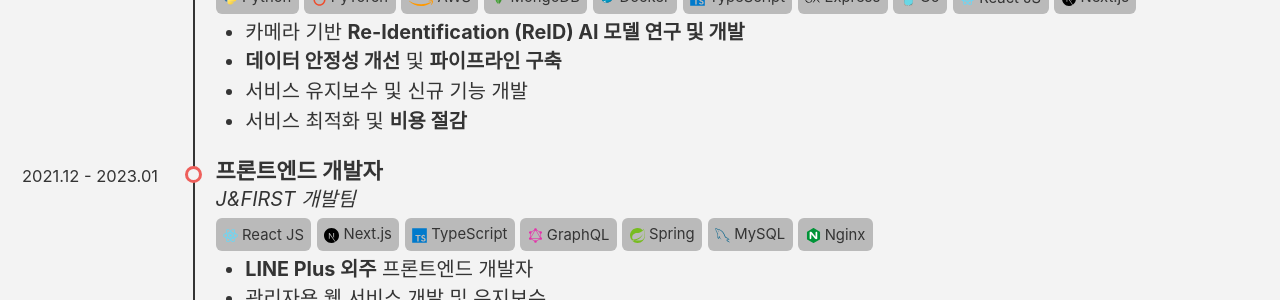
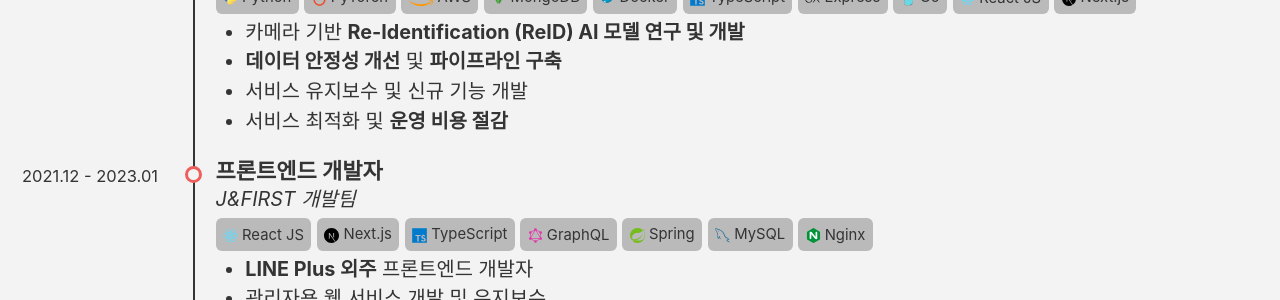
Before and after one commit to juhonamnam/juhonamnam.github.io, a Jekyll site: the page built from resume/index.html, in a window 1280 px wide and 900 px high, scrolled down 921 px. Shown: the part 151-451 px from the top of the window. Built offline with Jekyll 4.4.1, drawn with Linux system fonts in a browser that asks for light colours; cached includes are drawn as plain includes.

Commit message:
Update description in work experience

```diff
--- a/_data/about-me/work-experience.yml
+++ b/_data/about-me/work-experience.yml
@@ -27,7 +27,7 @@ data:
             en: "Data Reliability Improvement and Pipeline Construction"
           - ko: "서비스 유지보수 및 신규 기능 개발"
             en: "Service Maintenance and New Feature Development"
-          - ko: "서비스 최적화 및 <b>비용 절감</b>"
+          - ko: "서비스 최적화 및 <b>운영 비용 절감</b>"
             en: "Service Optimization and Cost Reduction"
     description:
       - type: paragraph
```
